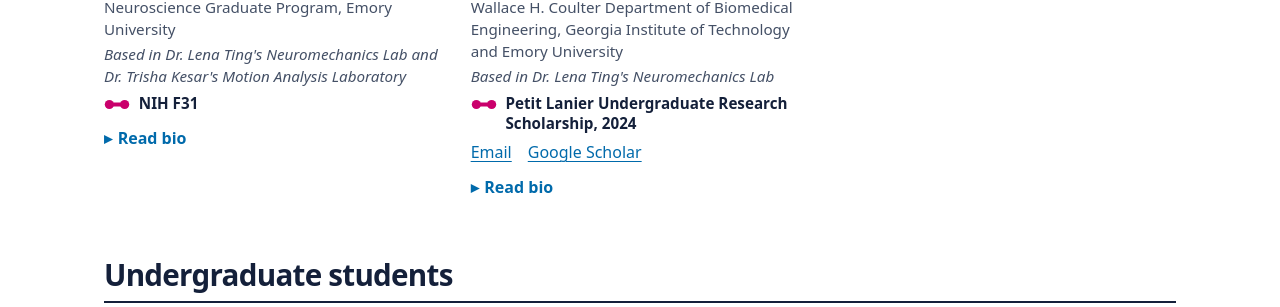
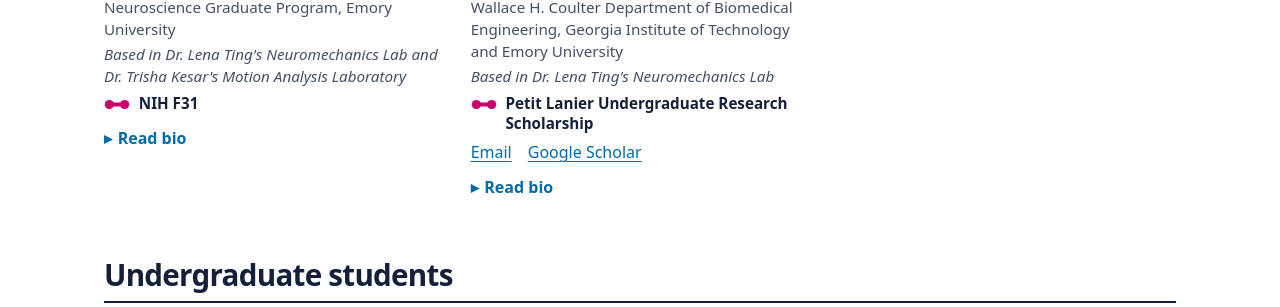
Before and after one commit to npresearchlab/npresearchlab.github.io, a Jekyll site: the page built from people.html, in a window 1280 px wide and 900 px high, scrolled down 2537 px. Shown: the part 167-474 px from the top of the window. Built offline with Jekyll 4.4.1, drawn with Linux system fonts in a browser that asks for light colours; some web fonts are replaced.

Commit message:
Remove year from Joon's scholarship line
Co-Authored-By: Claude Opus 5.5 <noreply@anthropic.com>
Claude-Session: https://claude.ai/code/session_01A6YfpnrJqQKYAxW4w34cR4

```diff
--- a/_data/members.yml
+++ b/_data/members.yml
@@ -132,7 +132,7 @@
   group: Research staff, postdocs, and graduate students
   affiliation: Wallace H. Coulter Department of Biomedical Engineering, Georgia Institute of Technology and Emory University
   joint: "Based in Dr. Lena Ting's Neuromechanics Lab"
-  honors: Petit Lanier Undergraduate Research Scholarship, 2024
+  honors: Petit Lanier Undergraduate Research Scholarship
   photo: /assets/img/people/joon-han-kim.jpg
   links:
   - label: Email
```
